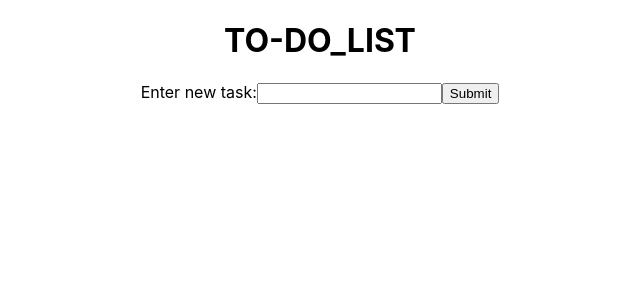
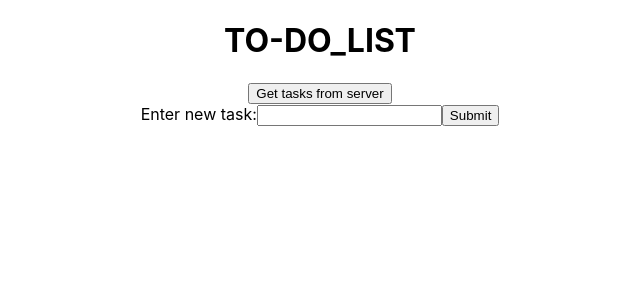
Before and after one commit to henkk4/tasklist_front, a React (Create React App) app: page / in a window 1280 px wide. Shown: the top 300 px of the page, without its empty margins (320-960 px from the left). Built offline with nearby package versions, Linux system fonts and the light colour scheme.

Commit message:
fetch data from server

```diff
--- a/src/App.js
+++ b/src/App.js
@@ -69,10 +69,18 @@ function App() {
     console.log(newArray)
   }
 
+  const getTasks = () => {
+    fetch('https://tasklist-backend.azurewebsites.net/api/httptrigger2')
+        .then(response => response.json())
+        .then(data => setTasks(data));
+  }
+
 
   return (
     <div className="App">
       <h1>TO-DO_LIST</h1>
+
+      <button onClick={getTasks}>Get tasks from server</button>
 
       <form onSubmit={handleSubmit}>
       <label>Enter new task:
```
